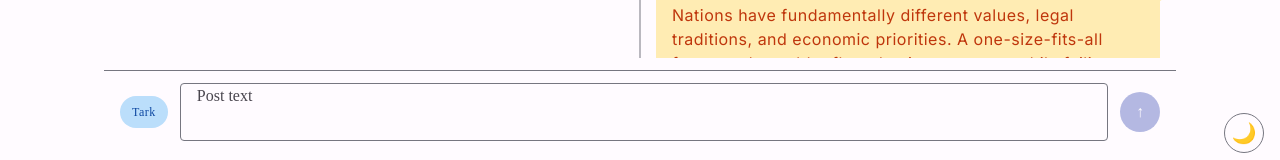
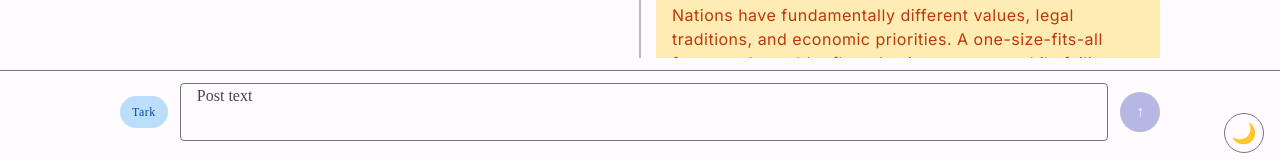
Before and after one commit to nishantnaagnihotri/tark-vitark, a React (Vite) app: page / in a window 1280 px wide. Shown: the part 631-791 px from the top of the page. Built offline with nearby package versions, Linux system fonts and the light colour scheme.

Commit message:
fix: introduce --podium-inline-padding for full-bleed divider, update arch doc and test

```diff
--- a/src/styles/components/podium.css
+++ b/src/styles/components/podium.css
@@ -1,5 +1,6 @@
 :root {
     --podium-height: calc(109px + env(safe-area-inset-bottom, 0px));
+    --podium-inline-padding: var(--space-4);
 }
 
 .podium {
@@ -10,7 +11,7 @@
     display: flex;
     flex-direction: column;
     gap: calc(var(--space-4) - var(--radius-sharp));
-    padding: calc(var(--space-4) - var(--radius-sharp)) var(--space-4) 0;
+    padding: calc(var(--space-4) - var(--radius-sharp)) var(--podium-inline-padding) 0;
     padding-bottom: env(safe-area-inset-bottom, 0px);
     background-color: var(--color-surface-default);
     z-index: 20;
@@ -18,9 +19,9 @@
 
 .podium__divider {
     display: block;
-    width: calc(100% + (var(--space-4) * 2));
+    width: calc(100% + (var(--podium-inline-padding) * 2));
     height: var(--divider-thickness);
-    margin-inline: calc(var(--space-4) * -1);
+    margin-inline: calc(var(--podium-inline-padding) * -1);
     background-color: var(--color-spine-line);
 }
 
@@ -108,6 +109,6 @@
 
 @media (min-width: 1024px) {
     .podium {
-        padding-inline: var(--space-30);
+        --podium-inline-padding: var(--space-30);
     }
 }
```
Also changed, not shown: 2 other files (tests, documents, lock files or other folders).
